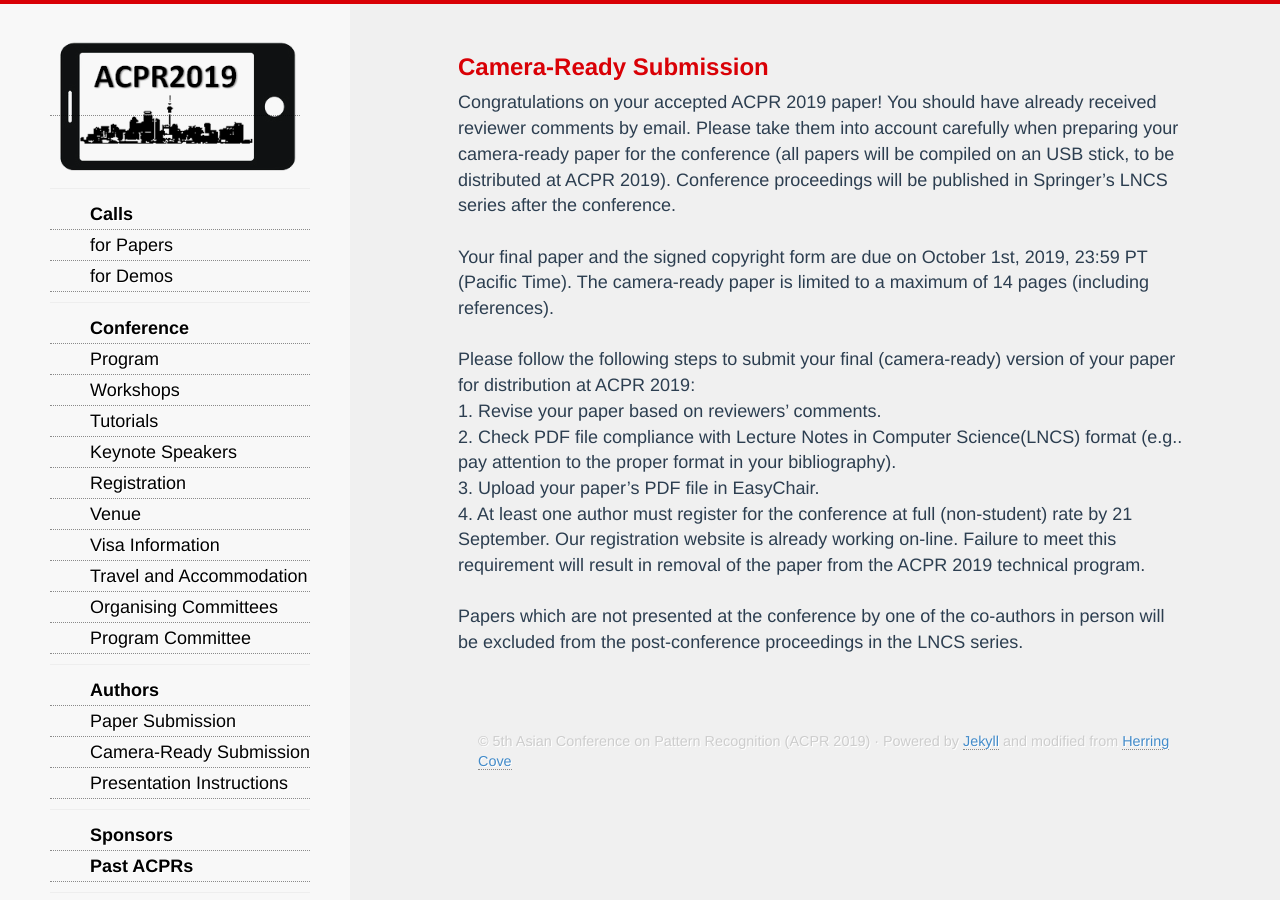
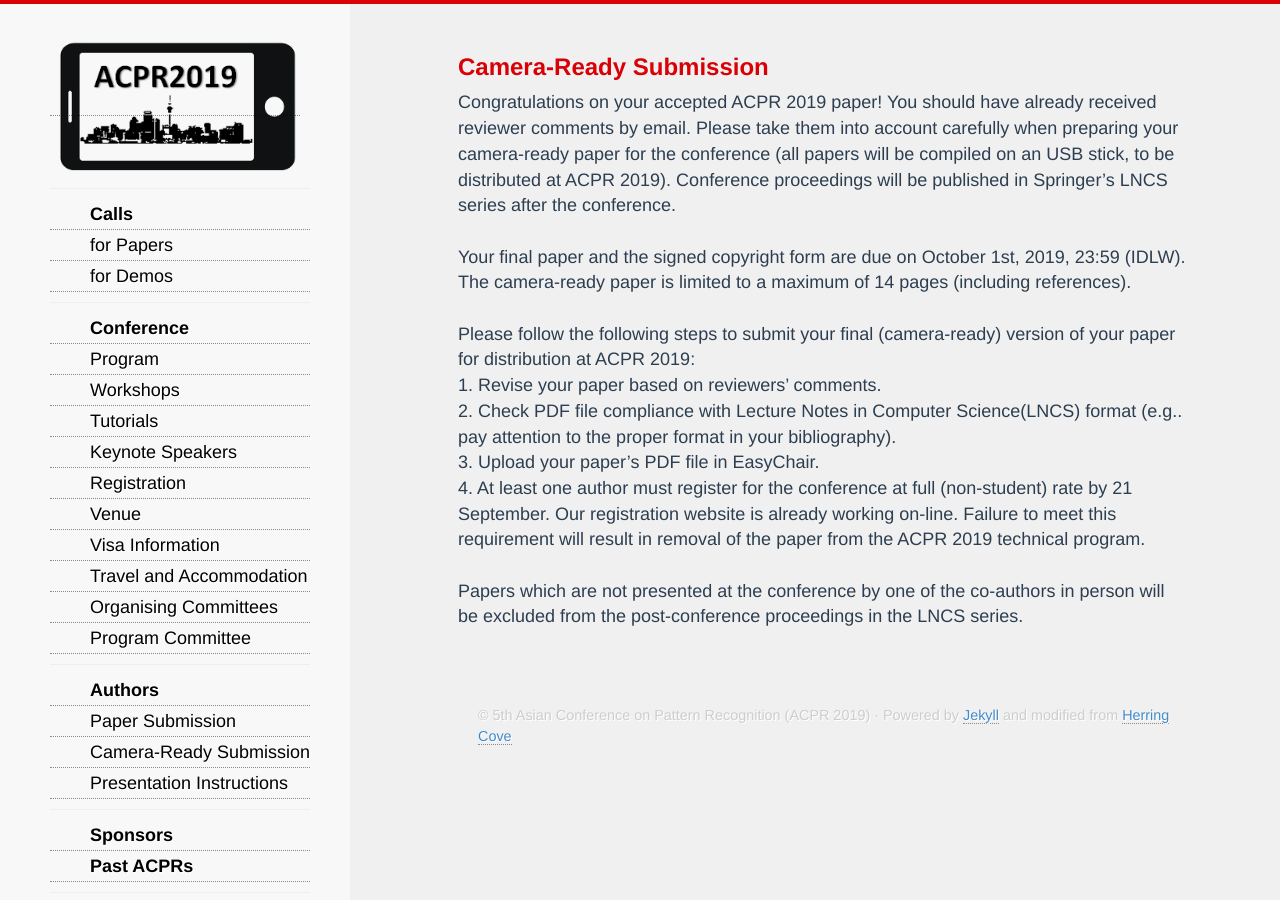
Before and after one commit to AndrewChenUoA/ACPR2019, a Jekyll site: the page built from camera-ready.html, in a window 1280 px wide. Built offline with Jekyll 4.4.1, drawn with Linux system fonts in a browser that asks for light colours; nearby versions of some CDN libraries; Markdown is read by kramdown in place of the engine named in the settings.

Commit message:
Fix time zone

```diff
--- a/camera-ready.html
+++ b/camera-ready.html
@@ -4,7 +4,7 @@ title: ACPR 2019 - The 5th Asian Conference on Pattern Recognition
 <div>
 <h3>Camera-Ready Submission</h3>
 Congratulations on your accepted ACPR 2019 paper! You should have already received reviewer comments by email. Please take them into account carefully when preparing your camera-ready paper for the conference (all papers will be compiled on an USB stick, to be distributed at ACPR 2019). Conference proceedings will be published in Springer’s LNCS series after the conference.<br/><br/>
-Your final paper and the signed copyright form are due on October 1st, 2019, 23:59 PT (Pacific Time). The camera-ready paper is limited to a maximum of 14 pages (including references).<br/><br/>
+Your final paper and the signed copyright form are due on October 1st, 2019, 23:59 (IDLW). The camera-ready paper is limited to a maximum of 14 pages (including references).<br/><br/>
 Please follow the following steps to submit your final (camera-ready) version of your paper for distribution at ACPR 2019:<br/>
 1.	Revise your paper based on reviewers’ comments.<br/>
 2.	Check PDF file compliance with Lecture Notes in Computer Science(LNCS) format (e.g.. pay attention to the proper format in your bibliography).<br/>
```
